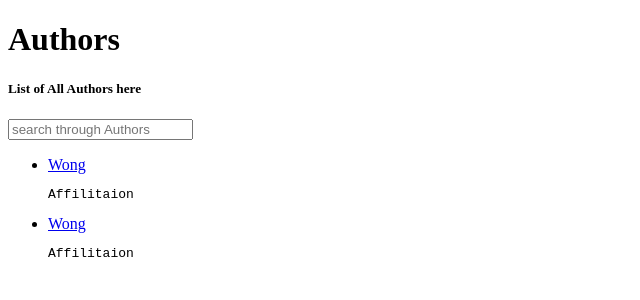
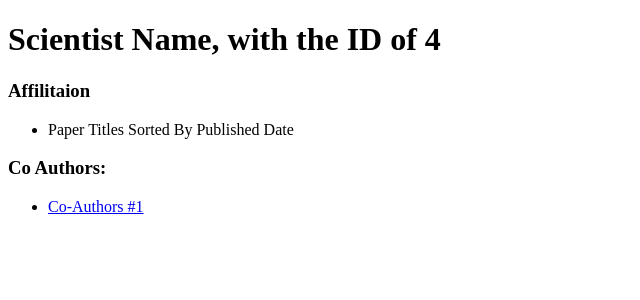
Before and after one commit to Re9iNee/Scitodate-Test, a React (Create React App) app in the folder client/: page /authors/4 in a window 1280 px wide. Shown: the top 300 px of the page, without its empty margins (0-640 px from the left). Built offline with nearby package versions, Linux system fonts and the light colour scheme.

Commit message:
added specific author routing

```diff
--- a/client/src/App.js
+++ b/client/src/App.js
@@ -3,7 +3,7 @@ import { BrowserRouter as Router, Switch, Route } from "react-router-dom";
 import Admin from "./components/Admin";
 import Authors from "./components/Authors";
 import Home from "./components/Home";
-import Scientist from "./components/Scientist";
+import Author from "./components/Author"
 
 class App extends React.Component {
   render() {
@@ -13,12 +13,11 @@ class App extends React.Component {
           <Route path="/admin">
             <Admin />
           </Route>
+          <Route path="/authors/:authorId">
+            <Author />
+          </Route>
           <Route path="/authors">
             <Authors />
-          </Route>
-          {/* Temprory Route */}
-          <Route path="/scientist">
-            <Scientist />
           </Route>
           <Route path="/">
             <Home />
--- /dev/null
+++ b/client/src/components/Author.js
@@ -0,0 +1,31 @@
+import React from "react";
+import { withRouter } from "react-router-dom";
+
+class Author extends React.Component {
+  constructor(props) {
+    super(props);
+    this.state = {
+      id: this.props.match.params.authorId,
+    };
+  }
+  render() {
+    return (
+      <div>
+        <h1>Scientist Name, with the ID of {this.state.id}</h1>
+        <h3>Affilitaion</h3>
+        <ul>
+          <li>Paper Titles Sorted By Published Date</li>
+        </ul>
+        <h3>Co Authors:</h3>
+        <ul>
+          <li>
+            <a href="/authors/4">Co-Authors #1</a>
+          </li>
+        </ul>
+      </div>
+    );
+  }
+}
+
+const AuthorWithRouter = withRouter(Author);
+export default AuthorWithRouter;
--- a/client/src/components/Authors.js
+++ b/client/src/components/Authors.js
@@ -9,11 +9,11 @@ export default class Authors extends React.Component {
         <input type="text" placeholder="search through Authors" />
         <ul>
           <li>
-            <a href="/Authors/#2">Wong</a>
+            <a href="/Authors/2">Wong</a>
             <pre>Affilitaion</pre>
           </li>
           <li>
-            <a href="/Authors/#3">Wong</a>
+            <a href="/Authors/3">Wong</a>
             <pre>Affilitaion</pre>
           </li>
         </ul>
--- a/client/src/components/Scientist.js
+++ /dev/null
@@ -1,21 +0,0 @@
-import React from "react";
-
-export default class Scientist extends React.Component {
-  render() {
-    return (
-      <div>
-        <h1>Scientist Name</h1>
-        <h3>Affilitaion</h3>
-        <ul>
-          <li>Paper Titles Sorted By Published Date</li>
-        </ul>
-        <h3>Co Authors:</h3>
-        <ul>
-          <li>
-            <a href="#">Co-Authors #1</a>
-          </li>
-        </ul>
-      </div>
-    );
-  }
-}
```
